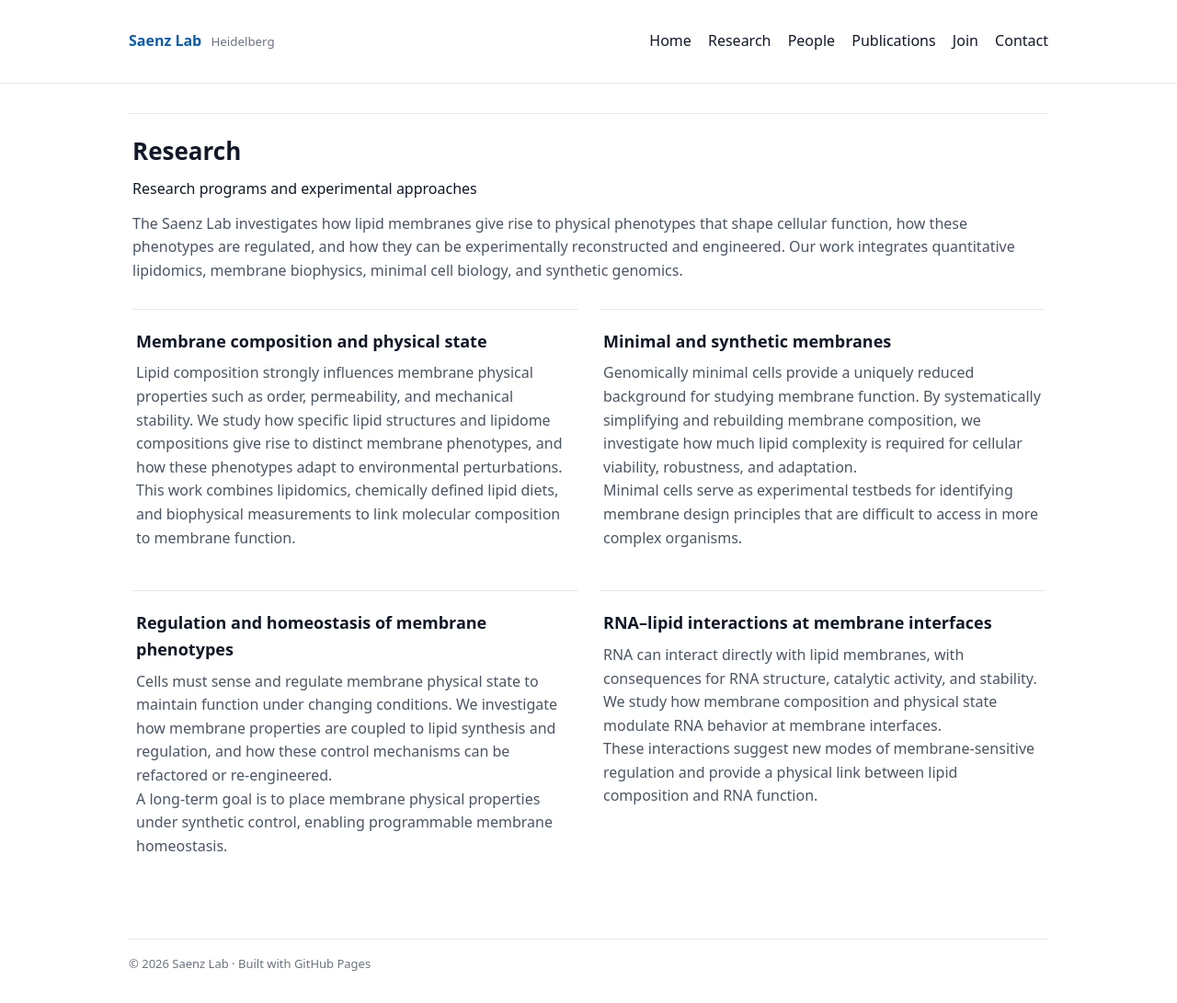
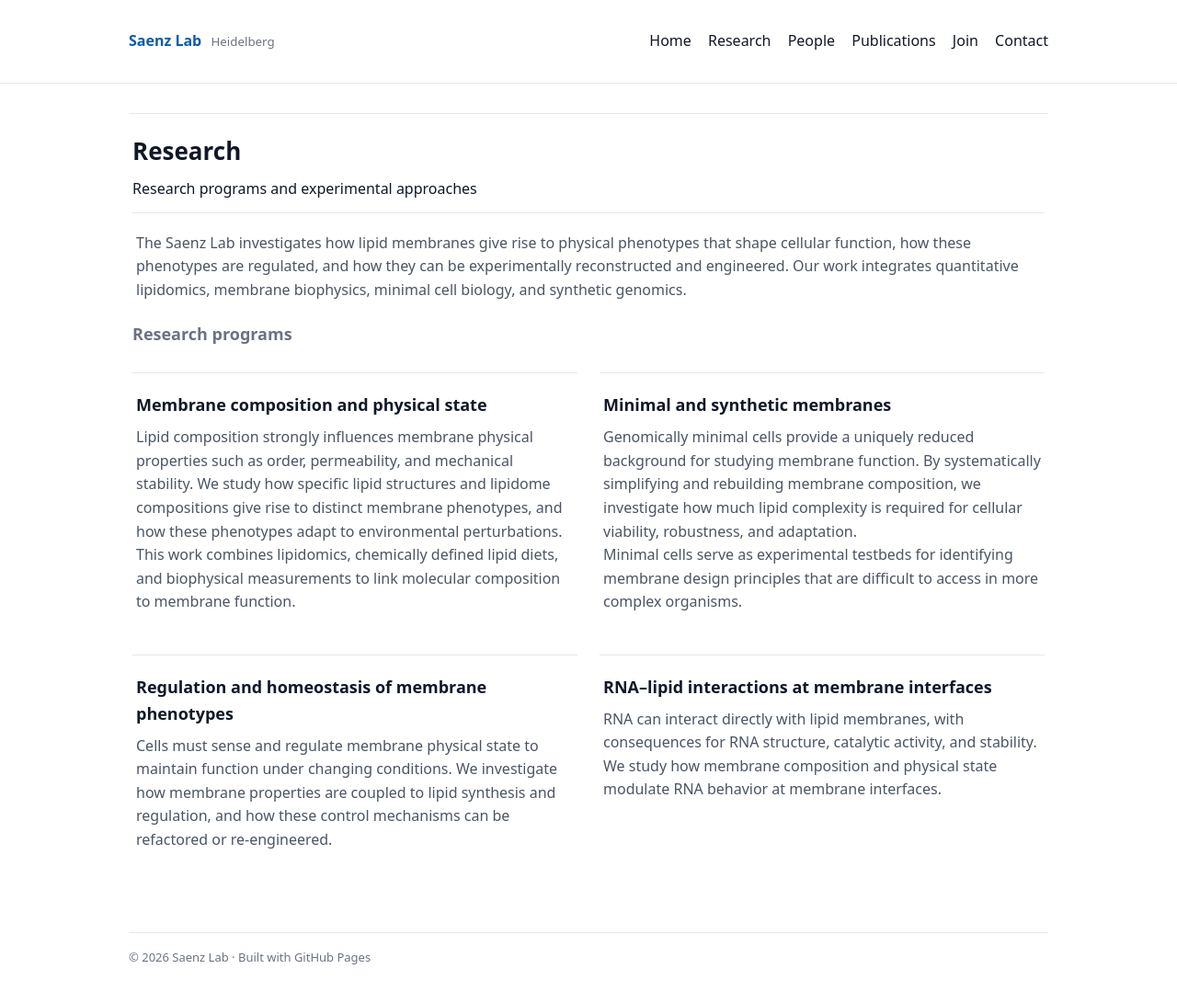
Before and after one commit to Saenz-Lab/Saenz-Lab.github.io, a Jekyll site: the page built from research.md, in a window 1280 px wide and 1091 px high. Shown: the whole window at 92% size. Built offline with Jekyll 4.4.1, drawn with Linux system fonts in a browser that asks for light colours.

Commit message:
Update research.md

```diff
--- a/research.md
+++ b/research.md
@@ -4,14 +4,18 @@ subtitle: Research programs and experimental approaches
 layout: page
 ---
 
-<p>
-The Saenz Lab investigates how lipid membranes give rise to physical phenotypes that shape
-cellular function, how these phenotypes are regulated, and how they can be experimentally
-reconstructed and engineered. Our work integrates quantitative lipidomics, membrane
-biophysics, minimal cell biology, and synthetic genomics.
-</p>
+<div class="card">
+  <p>
+    The Saenz Lab investigates how lipid membranes give rise to physical phenotypes that
+    shape cellular function, how these phenotypes are regulated, and how they can be
+    experimentally reconstructed and engineered. Our work integrates quantitative
+    lipidomics, membrane biophysics, minimal cell biology, and synthetic genomics.
+  </p>
+</div>
 
-<div class="grid">
+<h2 class="section-title">Research programs</h2>
+
+<section class="grid">
 
   <div class="card half">
     <h2>Membrane composition and physical state</h2>
@@ -21,7 +25,7 @@ biophysics, minimal cell biology, and synthetic genomics.
       lipidome compositions give rise to distinct membrane phenotypes, and how these
       phenotypes adapt to environmental perturbations.
     </p>
-    <p class="meta">
+    <p>
       This work combines lipidomics, chemically defined lipid diets, and biophysical
       measurements to link molecular composition to membrane function.
     </p>
@@ -32,10 +36,10 @@ biophysics, minimal cell biology, and synthetic genomics.
     <p>
       Genomically minimal cells provide a uniquely reduced background for studying membrane
       function. By systematically simplifying and rebuilding membrane composition, we
-      investigate how much lipid complexity is required for cellular viability, robustness,
-      and adaptation.
+      investigate how much lipid complexity is required for cellular viability,
+      robustness, and adaptation.
     </p>
-    <p class="meta">
+    <p>
       Minimal cells serve as experimental testbeds for identifying membrane design
       principles that are difficult to access in more complex organisms.
     </p>
@@ -49,23 +53,15 @@ biophysics, minimal cell biology, and synthetic genomics.
       synthesis and regulation, and how these control mechanisms can be refactored or
       re-engineered.
     </p>
-    <p class="meta">
-      A long-term goal is to place membrane physical properties under synthetic control,
-      enabling programmable membrane homeostasis.
-    </p>
   </div>
 
   <div class="card half">
     <h2>RNA–lipid interactions at membrane interfaces</h2>
     <p>
       RNA can interact directly with lipid membranes, with consequences for RNA structure,
-      catalytic activity, and stability. We study how membrane composition and physical state
-      modulate RNA behavior at membrane interfaces.
-    </p>
-    <p class="meta">
-      These interactions suggest new modes of membrane-sensitive regulation and provide a
-      physical link between lipid composition and RNA function.
+      catalytic activity, and stability. We study how membrane composition and physical
+      state modulate RNA behavior at membrane interfaces.
     </p>
   </div>
 
-</div>
+</section>
```
